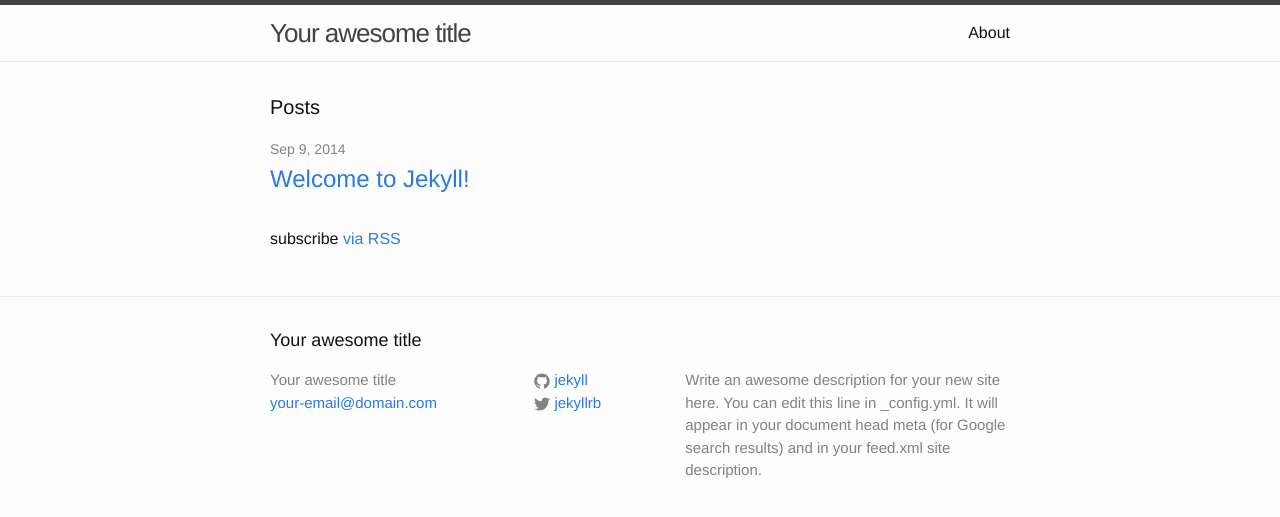
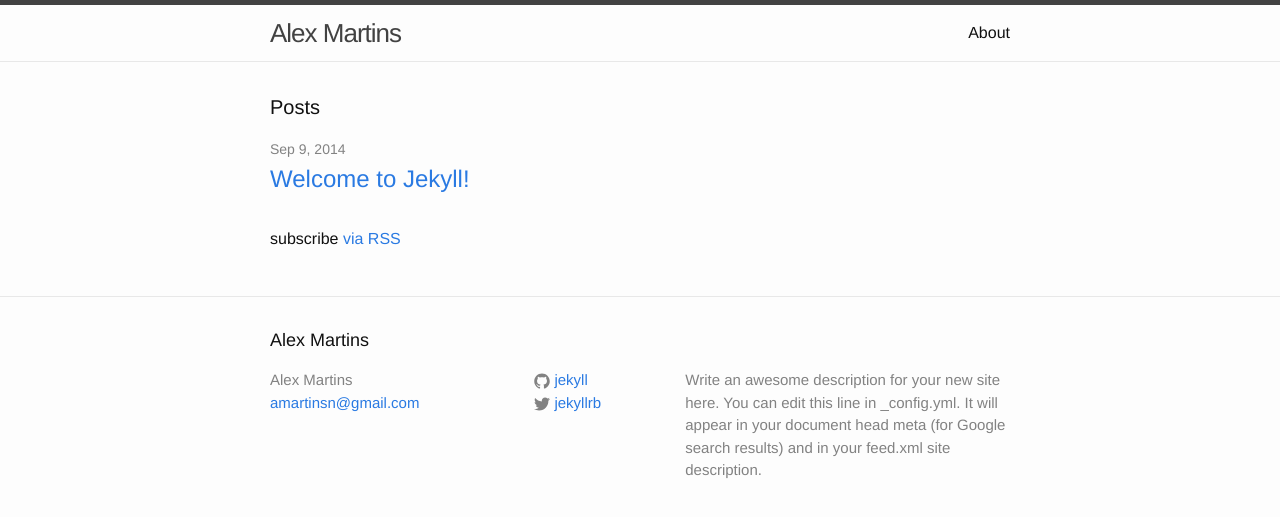
Before and after one commit to amartinsn/amartinsn.github.io, a Jekyll site: the page built from index.html, in a window 1280 px wide. Shown: the top 517 px of the page. Built offline with Jekyll 4.4.1, drawn with Linux system fonts in a browser that asks for light colours.

Commit message:
adding config

```diff
--- a/_config.yml
+++ b/_config.yml
@@ -1,6 +1,6 @@
 # Site settings
-title: Your awesome title
-email: your-email@domain.com
+title: Alex Martins
+email: amartinsn@gmail.com
 description: > # this means to ignore newlines until "baseurl:"
   Write an awesome description for your new site here. You can edit this
   line in _config.yml. It will appear in your document head meta (for
```
